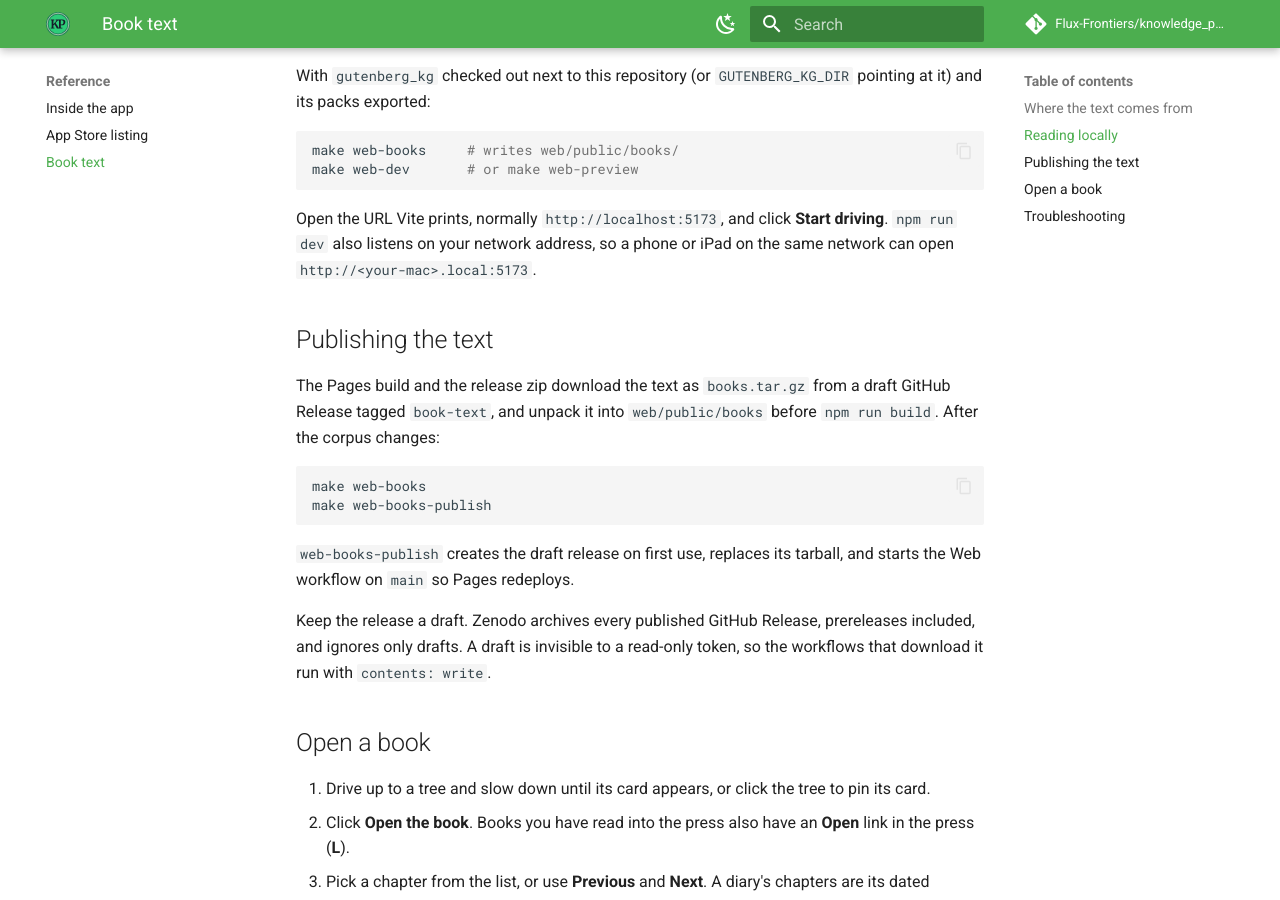
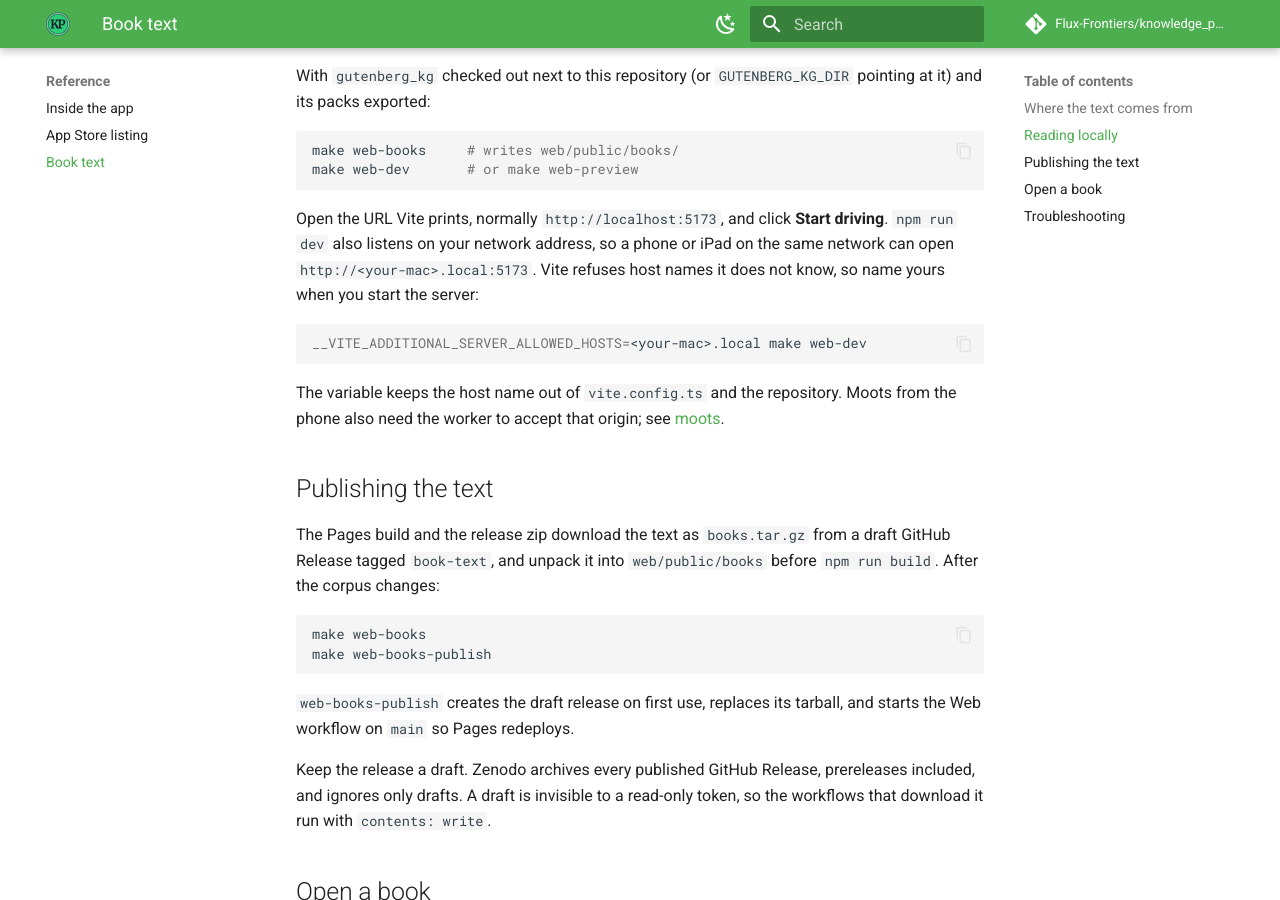
Before and after one commit to Flux-Frontiers/knowledge_press, an MkDocs documentation site: the page built from docs/BOOK_TEXT.md, in a window 1280 px wide and 900 px high, scrolled down 767 px. Built offline with MkDocs 1.6.1 and Material for MkDocs 9.7.7, drawn with Linux system fonts in a browser that asks for light colours; comment, search, counter and statistics services are not loaded.

Commit message:
docs: opening the dev server from a phone or iPad (#83)

````diff
--- a/docs/BOOK_TEXT.md
+++ b/docs/BOOK_TEXT.md
@@ -37,6 +37,16 @@ make web-dev       # or make web-preview
 Open the URL Vite prints, normally `http://localhost:5173`, and click
 **Start driving**. `npm run dev` also listens on your network address, so a
 phone or iPad on the same network can open `http://<your-mac>.local:5173`.
+Vite refuses host names it does not know, so name yours when you start the
+server:
+
+```bash
+__VITE_ADDITIONAL_SERVER_ALLOWED_HOSTS=<your-mac>.local make web-dev
+```
+
+The variable keeps the host name out of `vite.config.ts` and the repository.
+Moots from the phone also need the worker to accept that origin; see
+[moots](forest/moots.md).
 
 ## Publishing the text
 
````
Also changed, not shown: docs/forest/moots.md (+7 -0 lines).
